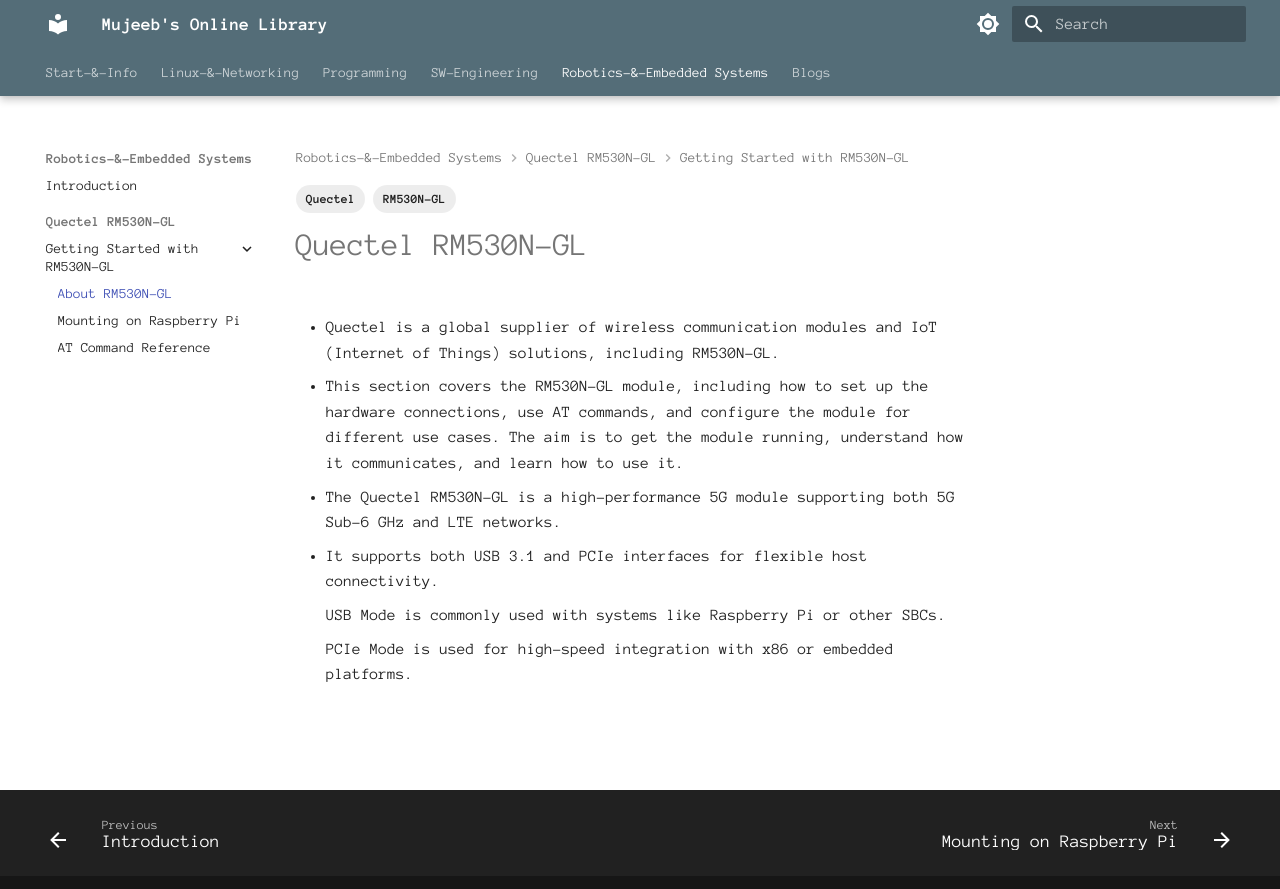
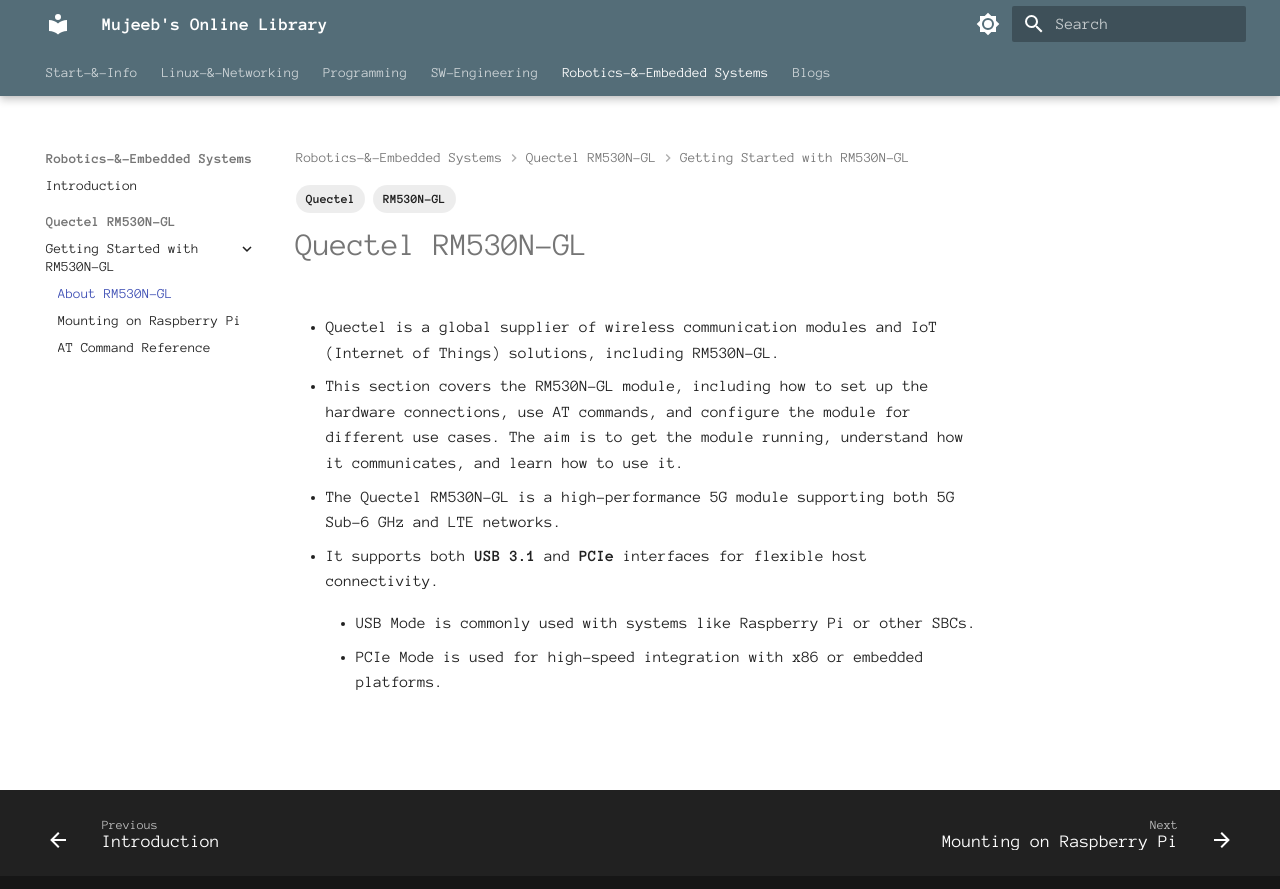
Before and after one commit to alohamujeeb/alohamujeeb.github.io, an MkDocs documentation site: the page built from docs/embsys-drobot/quectel/quectel-RM530N.md, in a window 1280 px wide. Shown: the top 889 px of the page. Built offline with MkDocs 1.6.1 and Material for MkDocs 9.7.7, drawn with Linux system fonts in a browser that asks for light colours.

Commit message:
minor changes

```diff
--- a/docs/embsys-drobot/quectel/quectel-RM530N.md
+++ b/docs/embsys-drobot/quectel/quectel-RM530N.md
@@ -12,8 +12,8 @@
 
 - The Quectel RM530N-GL is a high-performance 5G module supporting both 5G Sub-6 GHz and LTE networks.
 
-- It supports both USB 3.1 and PCIe interfaces for flexible host connectivity.
+- It supports both **USB 3.1** and **PCIe** interfaces for flexible host connectivity.
 
-	USB Mode is commonly used with systems like Raspberry Pi or other SBCs.
+	- USB Mode is commonly used with systems like Raspberry Pi or other SBCs.
 
-	PCIe Mode is used for high-speed integration with x86 or embedded platforms.
+	- PCIe Mode is used for high-speed integration with x86 or embedded platforms.
```
